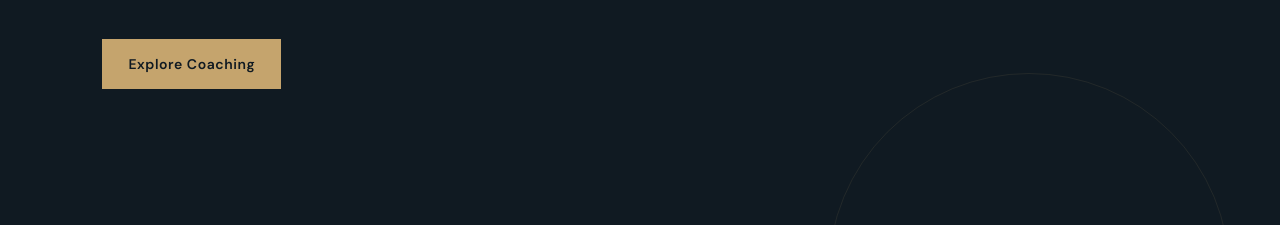
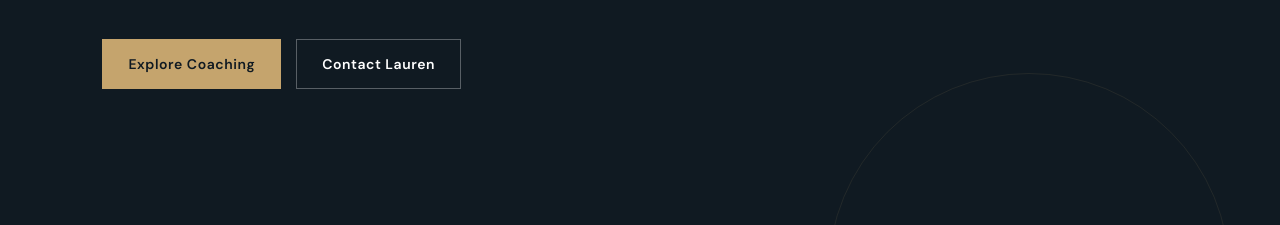
Before and after one commit to marcongit850/lauren-website, a plain HTML site: page index.html in a window 1280 px wide. Shown: the part 575-800 px from the top of the page. Drawn offline with nearby package versions, Linux system fonts and the light colour scheme; a web font is replaced by a local one.

Commit message:
Add files via upload

```diff
--- a/index.html
+++ b/index.html
@@ -64,7 +64,10 @@ footer{padding:35px 8%;display:flex;justify-content:space-between;color:var(--mu
 <div class="eyebrow">CEO Coach · Leadership · Strategy</div>
 <h1>Lauren <span>Douglass</span></h1>
 <p class="intro">Helping CEOs and business leaders gain clarity, strengthen leadership, build exceptional teams, and create organizations positioned for sustainable growth.</p>
-<div class="actions"><a class="button" href="#focus">Explore Coaching</a></div>
+<div class="actions">
+<a class="button" href="#focus">Explore Coaching</a>
+<a class="button secondary" href="mailto:lauren@whpinc.com">Contact Lauren</a>
+</div>
 </div>
 </section>
 <section class="focus" id="focus">
```
